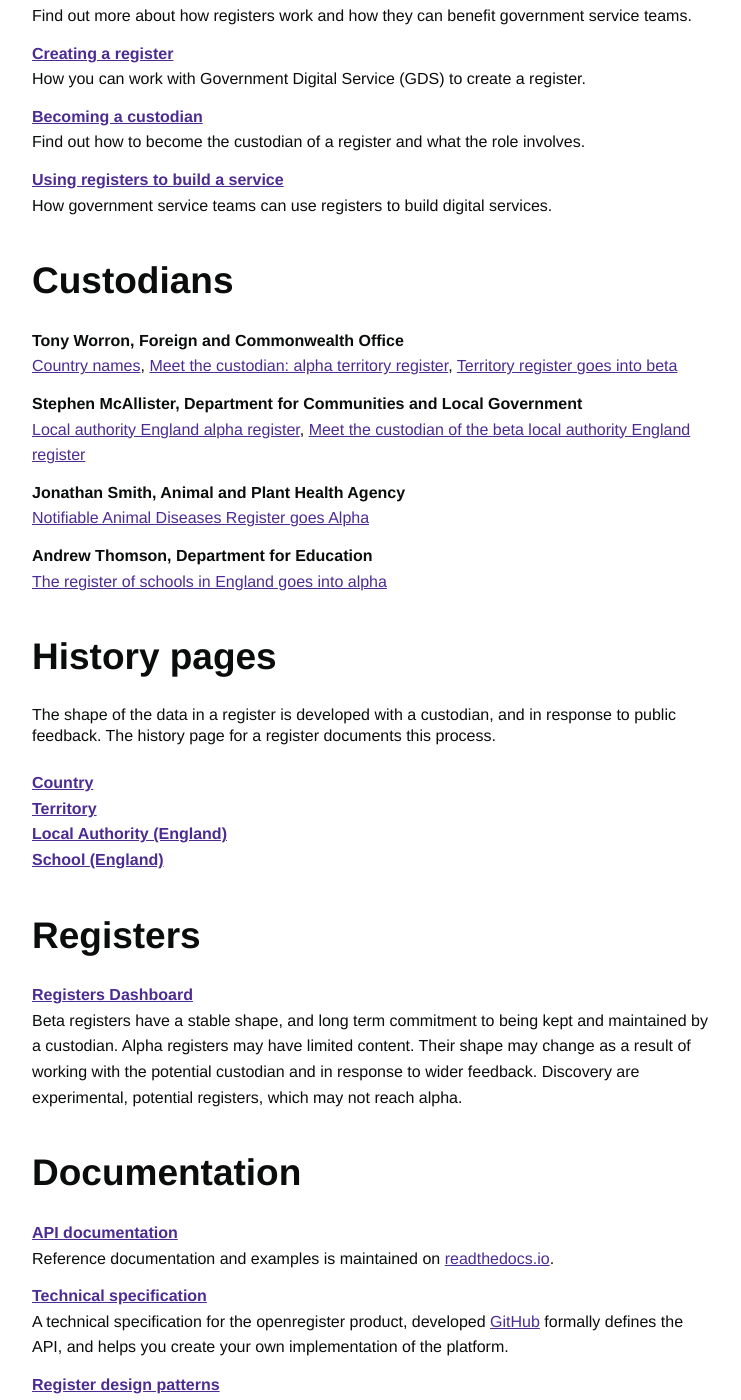
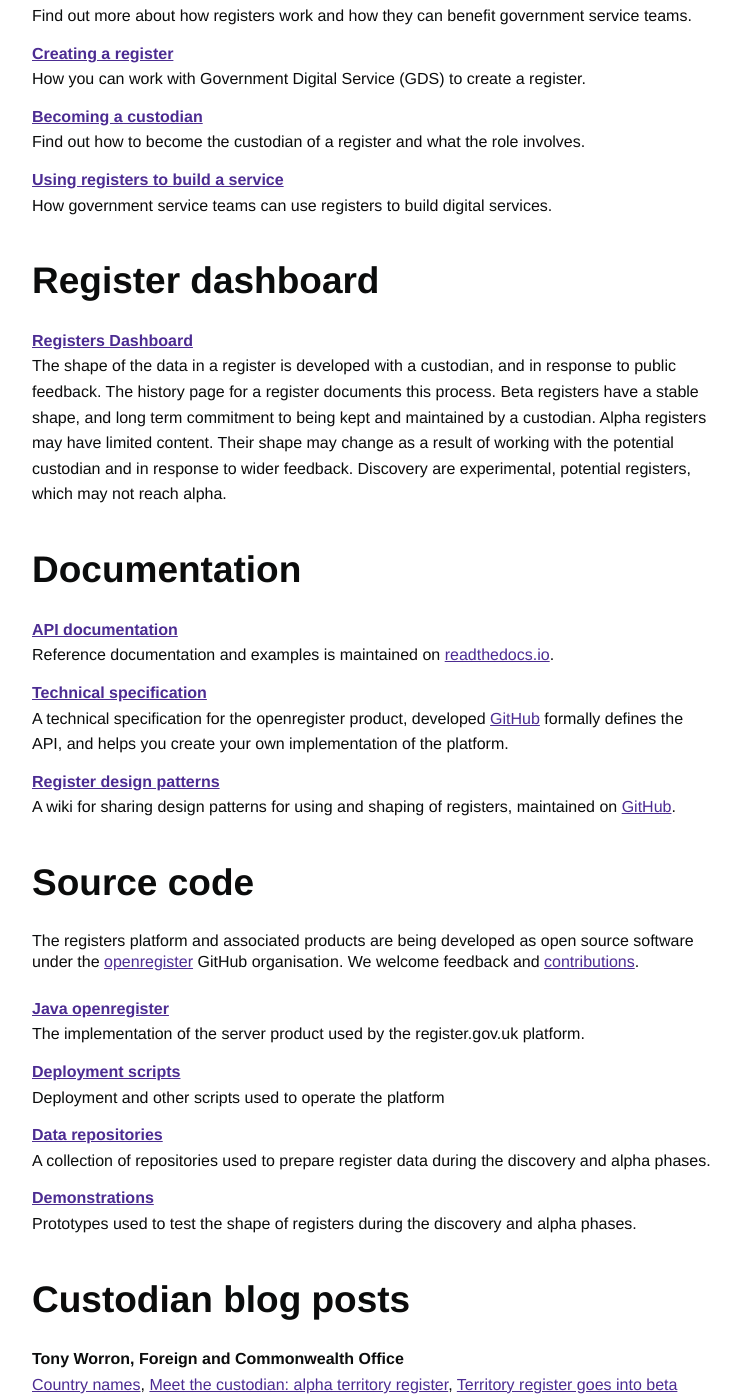
Before and after one commit to openregister/www.openregister.org, a Jekyll site: the page built from index.md, in a window 1280 px wide and 1400 px high, scrolled down 496 px. Shown: the whole window, without its empty margins (111-852 px from the left). Built offline with Jekyll 4.4.1, drawn with Linux system fonts in a browser that asks for light colours; some of the changed text lies outside the part shown.

Commit message:
History pages are on the dashboard

```diff
--- a/index.md
+++ b/index.md
@@ -35,44 +35,12 @@ Official <a href="https://www.gov.uk/government/collections/registers-guidance">
 </dl>
 
 
-## Custodians
-
-<dl>
-<dt>Tony Worron, Foreign and Commonwealth Office</dt>
-<dd>
-<a href="http://blogs.fco.gov.uk/guestpost/2016/02/11/spreading-the-word-and-data-on-country-names/">Country names</a>,
-<a href="https://data.blog.gov.uk/2016/10/12/meet-the-custodian-alpha-territory-register/">Meet the custodian: alpha territory register</a>,
-<a href="https://data.blog.gov.uk/2016/12/19/territory-register-goes-into-beta/">Territory register goes into beta</a>
-</dd>
-
-<dt>Stephen McAllister, Department for Communities and Local Government</dt>
-<dd>
-<a href="https://data.blog.gov.uk/2016/09/07/local-authority-england-alpha-register/">Local authority England alpha register</a>,
-<a href="https://data.blog.gov.uk/2016/10/26/meet-the-custodian-of-the-beta-local-authority-england-register/">Meet the custodian of the beta local authority England register</a>
-</dd>
-
-<dt>Jonathan Smith, Animal and Plant Health Agency</dt>
-<dd>
-<a href="https://defradigital.blog.gov.uk/2017/02/17/notifiable-animal-diseases-register-goes-alpha/">Notifiable Animal Diseases Register goes Alpha</a>
-</dd>
-
-<dt>Andrew Thomson, Department for Education</dt>
-<dd><a href="https://data.blog.gov.uk/2016/11/29/the-register-of-schools-in-england-goes-into-alpha/">The register of schools in England goes into alpha</a></dd>
-</dl>
-
-## History pages
-<p>The shape of the data in a register is developed with a custodian, and in response to public feedback. The history page for a register documents this process.</p>
-<dl>
-<dt><a href="https://registers-history.herokuapp.com/country">Country</a></dt>
-<dt><a href="https://registers-history.herokuapp.com/territory">Territory</a></dt>
-<dt><a href="https://registers-history.herokuapp.com/local-authority-eng">Local Authority (England)</a></dt>
-<dt><a href="https://registers-history.herokuapp.com/school-eng">School (England)</a></dt>
-</dl>
-
-## Registers
+## Register dashboard
 <dl>
 <dt><a href="https://registers.cloudapps.digital/registers">Registers Dashboard</a></dt>
-<dd>Beta registers have a stable shape, and long term commitment to being kept and maintained by a custodian.
+<dd>The shape of the data in a register is developed with a custodian, and in response to public feedback. The history page for a register documents this process.
+
+Beta registers have a stable shape, and long term commitment to being kept and maintained by a custodian.
 Alpha registers may have limited content. Their shape may change as a result of working with the potential custodian and in response to wider feedback.
 Discovery are experimental, potential registers, which may not reach alpha.</dd>
 </dl>
@@ -104,7 +72,32 @@ We welcome feedback and <a href="https://github.com/alphagov/styleguides/blob/ma
 </dl>
 
 
-## Blog posts
+## Custodian blog posts
+
+<dl>
+<dt>Tony Worron, Foreign and Commonwealth Office</dt>
+<dd>
+<a href="http://blogs.fco.gov.uk/guestpost/2016/02/11/spreading-the-word-and-data-on-country-names/">Country names</a>,
+<a href="https://data.blog.gov.uk/2016/10/12/meet-the-custodian-alpha-territory-register/">Meet the custodian: alpha territory register</a>,
+<a href="https://data.blog.gov.uk/2016/12/19/territory-register-goes-into-beta/">Territory register goes into beta</a>
+</dd>
+
+<dt>Stephen McAllister, Department for Communities and Local Government</dt>
+<dd>
+<a href="https://data.blog.gov.uk/2016/09/07/local-authority-england-alpha-register/">Local authority England alpha register</a>,
+<a href="https://data.blog.gov.uk/2016/10/26/meet-the-custodian-of-the-beta-local-authority-england-register/">Meet the custodian of the beta local authority England register</a>
+</dd>
+
+<dt>Jonathan Smith, Animal and Plant Health Agency</dt>
+<dd>
+<a href="https://defradigital.blog.gov.uk/2017/02/17/notifiable-animal-diseases-register-goes-alpha/">Notifiable Animal Diseases Register goes Alpha</a>
+</dd>
+
+<dt>Andrew Thomson, Department for Education</dt>
+<dd><a href="https://data.blog.gov.uk/2016/11/29/the-register-of-schools-in-england-goes-into-alpha/">The register of schools in England goes into alpha</a></dd>
+</dl>
+
+## Team and other blog posts
 
 <p>The team regularly write about the users of registers and their needs on the
 <a href="https://gds.blog.gov.uk">GDS</a>,
```
